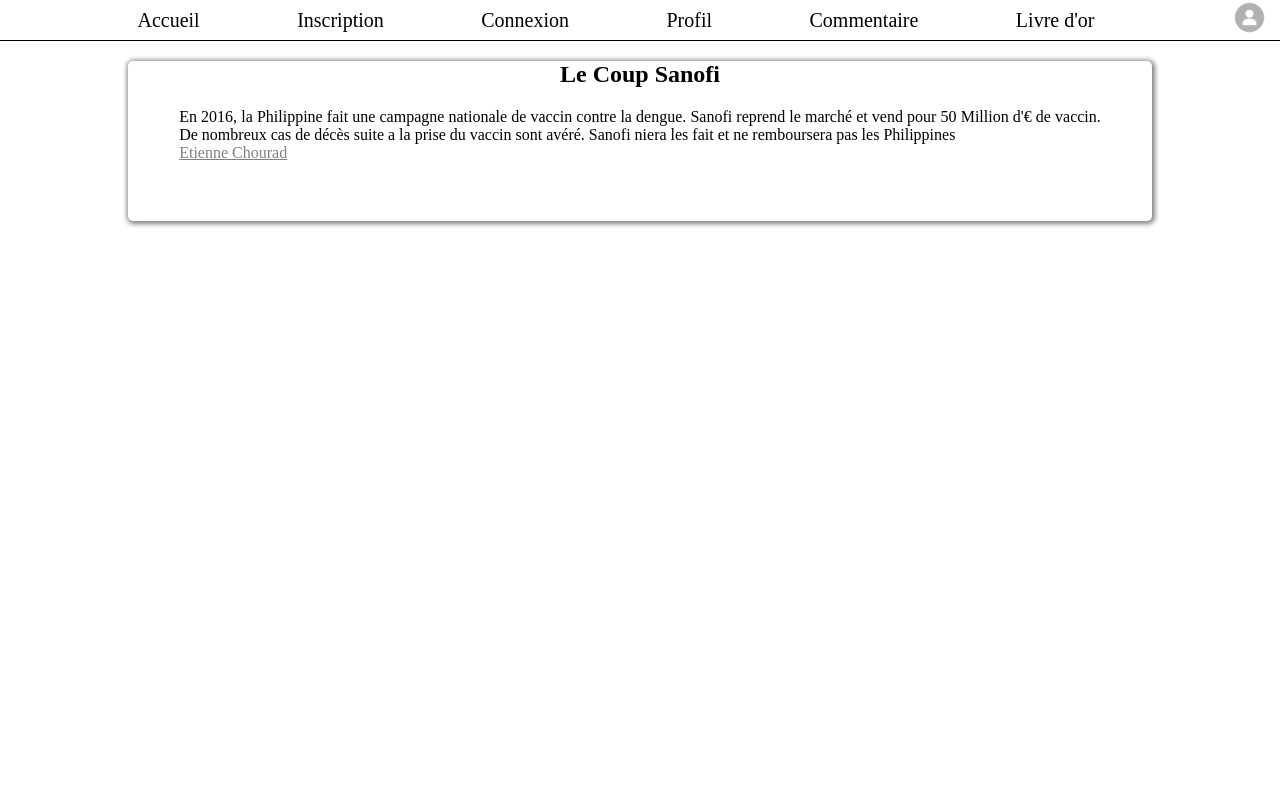
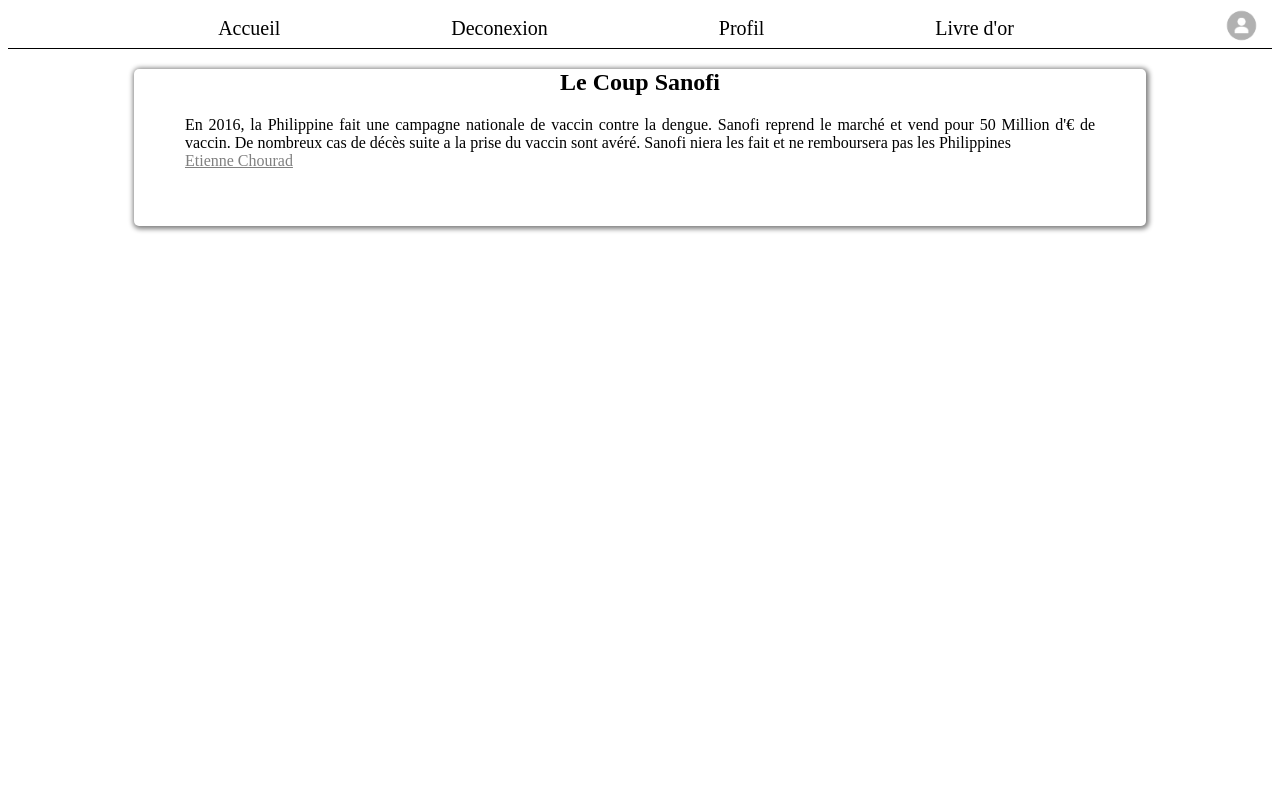
Before and after one commit to samuel-joly/Livre-or, a PHP site: page / in a window 1280 px wide. Run offline with PHP 8.4, Linux system fonts and the light colour scheme; the visitor is signed in with stand-in values (Sample User, id 1).

Commit message:
update etienne work

```diff
--- a/header.php
+++ b/header.php
@@ -12,6 +12,7 @@
 					if(isset($_SESSION["connected"]))
 					{
 						echo "<a href=\"index.php?destroy=end\" >Deconexion</a>";
+						echo "<a href='profil.php'>Profil</a>";
 					}
 					else
 					{
@@ -22,12 +23,6 @@
 					}
 				?>
 
-				<?php
-					if(isset($_SESSION["connected"]))
-					{
-						echo "<a href='profil.php'>Profil</a>";
-					}
-				?>
 			<!--	<a href="commentaire.php">Commentaire</a>  !-->
 				<a href="livre-or.php">Livre d'or</a>
 			</nav>
@@ -36,7 +31,16 @@
 
 				if(isset($_SESSION["connected"]))
 				{
-					echo " <a href='profil.php'><img src='userConnect.png'/></a>";
+					echo " <input type='checkbox' id='checkBtn'/>
+
+
+						   <label for='checkBtn'>
+					   			<img src='userConnect.png'/>
+				   			</label>
+							<form id='profilPaper' class='bubble' method='post'>
+								<input type='submit' value='Profil' name='profilBtn'/>
+								<input type='submit' value='Déconnexion' name='decoBtn'/>
+							</form>";
 				}
 
 			?>
--- a/index.php
+++ b/index.php
@@ -6,51 +6,11 @@
 	<head>
 		<title>Présentation Entreprise</title>
 		<meta charset="utf-8"/>
+		<link rel="stylesheet" type="text/css" href="style.css"/>
 	</head>
 
 	<body>
-		<header>
-			<nav>
-				<a href="index.php">Accueil</a>
-				<a href="inscription.php">Inscription</a>
-				<a href="connexion.php">Connexion</a>
-				<?php
-					if(isset($_SESSION["connected"]))
-					{
-						echo "<a href='profil.php'>Profil</a>";
-					}
-				?>
-				<a href="commentaire.php">Commentaire</a>
-				<a href="livre-or.php">Livre d'or</a>
-			</nav>
-
-			<input type='checkbox' id='checkBtn'/>
-			<label for='checkBtn'>
-				<img src='userConnect.png'/>
-			</label>
-
-
-			<?php
-
-				if(isset($_SESSION["connected"]))
-				{
-					echo "
-							<div id='profilPaper' class='bubble'>
-								<a href=\"profil.php\">Profil</a>
-								<a href=\"index.php?deco=true\">Deconnecter</a>
-							</div>";
-				}
-				else if(!isset($_SESSION["connected"]))
-				{
-					echo "
-							<div id='profilPaper' class='bubble'>
-								<a href=\"inscription.php\">Inscription</a>
-								<a href=\"connexion.php\">Se connecter</a>
-							</div>";
-				}
-
-			?>
-		</header>
+		<?php include('header.php') ?>
 
 		<main>
 
@@ -86,165 +46,3 @@
 		header("location:index.php");
 	}
 ?>
-
-
-<style>
-
-	body
-	{
-		margin:0px;
-		overflow-x: hidden;
-	}
-
-	header
-	{
-		height:40px;
-		border-bottom:1px solid black;
-		display:flex;
-	}
-
-	header nav
-	{
-		width:90%;
-		margin:auto;
-
-		display:flex;
-		justify-content:space-evenly;
-	}
-
-	header img
-	{
-		height:35px;
-		border-radius:50%;
-		margin-right:13px;
-	}
-
-	header nav a
-	{
-		color:black;
-		text-decoration:none;
-		font-size:20px;
-		height:100%;
-
-		transition:color 0.3s ease;
-	}
-
-	header nav a:hover
-	{
-		color:orange;
-	}
-
-
-
- 	header input[type='checkbox']
- 	{
- 		display:none;
- 	}
-
-	header label
-	{
-		cursor:pointer;
-
-	}
-
-	header input[type='checkbox']:checked~#profilPaper
-	{
-		opacity:1;
-	}
-
-	header input[type='checkbox']:checked~label
-	{
-		transform: translateX(0px);
-	}
-
-
-	.bubble
-	{
-	    background: #cecdcb;
-	    color: #FFFFFF;
-
-	    border-radius: 10px;
-	    padding: 0px;
-
-		position:absolute;
-		top:50px;
-		right:10px;
-
-		width:7%;
-		height:8%;
-
-		display:flex;
-		flex-direction:column;
-
-		opacity:0;
-		transition:opacity 0.4s ease;
-	}
-
-	.bubble:after
-	{
-	    content: '';
-	    position: absolute;
-	    display: block;
-
-	    width: 0;
-	    z-index: 1;
-	    border-style: solid;
-	    border-color: #cecdcb transparent;
-	    border-width: 0px 13px 16px;
-	    top: -16px;
-	    left: 88%;
-	    margin-left: -22px;
-	}
-
-	#profilPaper a
-	{
-		border-radius:11px;
-		background-color:orange;
-		border:0px;
-		margin:5px;
-		transition:background-color 0.4s ease;
-		text-align:center;
-
-		color:black;
-		text-decoration:none;
-	}
-
-	#profilPaper a:hover
-	{
-		background-color:#ffcf01;
-		cursor:pointer;
-	}
-
-
-	.paper
-	{
-		width:80%;
-		height:20%;
-
-		border-radius:5px;
-		box-shadow:1px 1px 5px 2px grey;
-
-		margin:auto;
-	}
-
-	.paper h1
-	{
-		text-align:center;
-	}
-
-	.paper p
-	{
-		text-align:justify;
-		width:90%;
-		margin:auto;
-	}
-
-	.auteur
-	{
-		color:grey;
-		text-decoration:underline;
-	}
-
-
-
- </style>
--- /dev/null
+++ b/style.css
@@ -0,0 +1,170 @@
+
+<style>
+
+	body
+	{
+		margin:0px;
+		overflow-x: hidden;
+	}
+
+	header
+	{
+		height:40px;
+		border-bottom:1px solid black;
+		display:flex;
+	}
+
+	header nav
+	{
+		width:90%;
+		margin:auto;
+
+		display:flex;
+		justify-content:space-evenly;
+	}
+
+	header img
+	{
+		height:35px;
+		border-radius:50%;
+		margin-right:13px;
+	}
+
+	header nav a
+	{
+		color:black;
+		text-decoration:none;
+		font-size:20px;
+		height:100%;
+
+		transition:color 0.3s ease;
+	}
+
+	header nav a:hover
+	{
+		color:orange;
+	}
+
+
+
+ 	header input[type='checkbox']
+ 	{
+ 		display:none;
+ 	}
+
+	header label
+	{
+		cursor:pointer;
+
+	}
+
+	header input[type='checkbox']:checked~#profilPaper
+	{
+		opacity:1;
+	}
+
+	header input[type='checkbox']:checked~label
+	{
+		transform: translateX(0px);
+	}
+
+
+	.bubble
+	{
+	    background: #cecdcb;
+	    color: #FFFFFF;
+
+	    border-radius: 10px;
+	    padding: 0px;
+
+		position:absolute;
+		top:50px;
+		right:10px;
+
+		width:7%;
+		height:8%;
+
+		display:flex;
+		flex-direction:column;
+
+		opacity:0;
+		transition:opacity 0.4s ease;
+	}
+
+	.bubble:after
+	{
+	    content: '';
+	    position: absolute;
+	    display: block;
+
+	    width: 0;
+	    z-index: 1;
+	    border-style: solid;
+	    border-color: #cecdcb transparent;
+	    border-width: 0px 13px 16px;
+	    top: -16px;
+	    left: 88%;
+	    margin-left: -22px;
+	}
+
+	#profilPaper a
+	{
+		border-radius:11px;
+		background-color:orange;
+		border:0px;
+		margin:5px;
+		transition:background-color 0.4s ease;
+		text-align:center;
+
+		color:black;
+		text-decoration:none;
+	}
+
+	#profilPaper a:hover
+	{
+		background-color:#ffcf01;
+		cursor:pointer;
+	}
+
+
+	.paper
+	{
+		width:80%;
+		height:20%;
+
+		border-radius:5px;
+		box-shadow:1px 1px 5px 2px grey;
+
+		margin:auto;
+		margin-bottom:3%;
+	}
+
+	.paper h1
+	{
+		text-align:center;
+	}
+
+	.paper p
+	{
+		text-align:justify;
+		width:90%;
+		margin:auto;
+	}
+
+	.auteur
+	{
+		color:grey;
+		text-decoration:underline;
+	}
+
+	main form
+	{
+		display:flex;
+		flex-direction:column;
+
+		width:30%;
+		margin:auto;
+		margin-bottom:5%;
+	}
+
+ </style>
```
Also changed, not shown: connexion.php (+1 -59 lines), inscription.php (+2 -60 lines), livre-or.php (+1 -78 lines).
